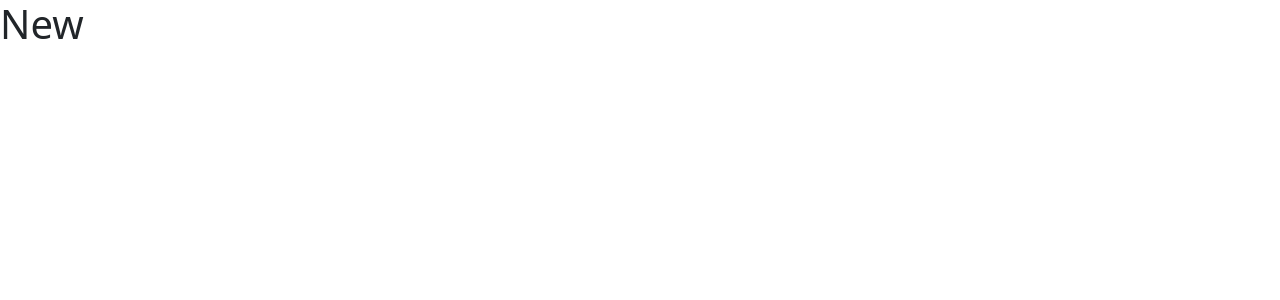
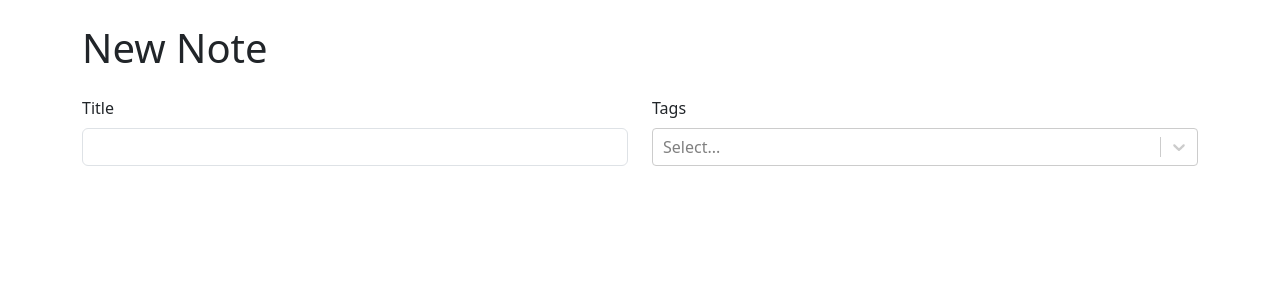
Before and after one commit to ali9ahmad/webDevReactTsPr, a React (Vite) app: page /new in a window 1280 px wide. Shown: the top 300 px of the page. Built offline with nearby package versions, Linux system fonts and the light colour scheme.

Commit message:
reactbootstrap

```diff
--- a/package.json
+++ b/package.json
@@ -14,7 +14,8 @@
     "react": "^18.2.0",
     "react-bootstrap": "^2.9.1",
     "react-dom": "^18.2.0",
-    "react-router-dom": "^6.18.0"
+    "react-router-dom": "^6.18.0",
+    "react-select": "^5.8.0"
   },
   "devDependencies": {
     "@types/react": "^18.2.15",
--- a/src/App.tsx
+++ b/src/App.tsx
@@ -1,17 +1,21 @@
 import 'bootstrap/dist/css/bootstrap.min.css';
+import { Container } from 'react-bootstrap';
 import { Routes, Route, Navigate } from 'react-router-dom';
+import { NewNote } from './Components/NewNote';
 
 function App() {
   return (
+    <Container className="my-4">
       <Routes>
         <Route path="/" element={<h1>Home</h1>} />
-      <Route path="/new" element={<h1>New</h1>} />
+        <Route path="/new" element={<NewNote />} />
         <Route path="/:id">
           <Route index element={<h1>Show</h1>} />
           <Route path="edit" element={<h1>Edit</h1>} />
         </Route>
         <Route path="*" element={<Navigate to="/" />} />
       </Routes>
+    </Container>
   );
 }
 
--- /dev/null
+++ b/src/Components/NewNote.tsx
@@ -0,0 +1,10 @@
+import { NoteForm } from './NoteFrom';
+
+export function NewNote() {
+  return (
+    <>
+      <h1 className="mb-4">New Note</h1>
+      <NoteForm />
+    </>
+  );
+}
--- /dev/null
+++ b/src/Components/NoteFrom.tsx
@@ -0,0 +1,25 @@
+import { Col, Form, Row, Stack } from 'react-bootstrap';
+import CreatableReactSelect from 'react-select/creatable';
+
+export function NoteForm() {
+  return (
+    <Form>
+      <Stack gap={4}>
+        <Row>
+          <Col>
+            <Form.Group controlId="title">
+              <Form.Label>Title</Form.Label>
+              <Form.Control required />
+            </Form.Group>
+          </Col>
+          <Col>
+            <Form.Group controlId="tags">
+              <Form.Label>Tags</Form.Label>
+              <CreatableReactSelect isMulti />
+            </Form.Group>
+          </Col>
+        </Row>
+      </Stack>
+    </Form>
+  );
+}
```
Also changed, not shown: 1 other file (tests, documents, lock files or other folders). Lines whose indentation alone changed are shown as unchanged.
